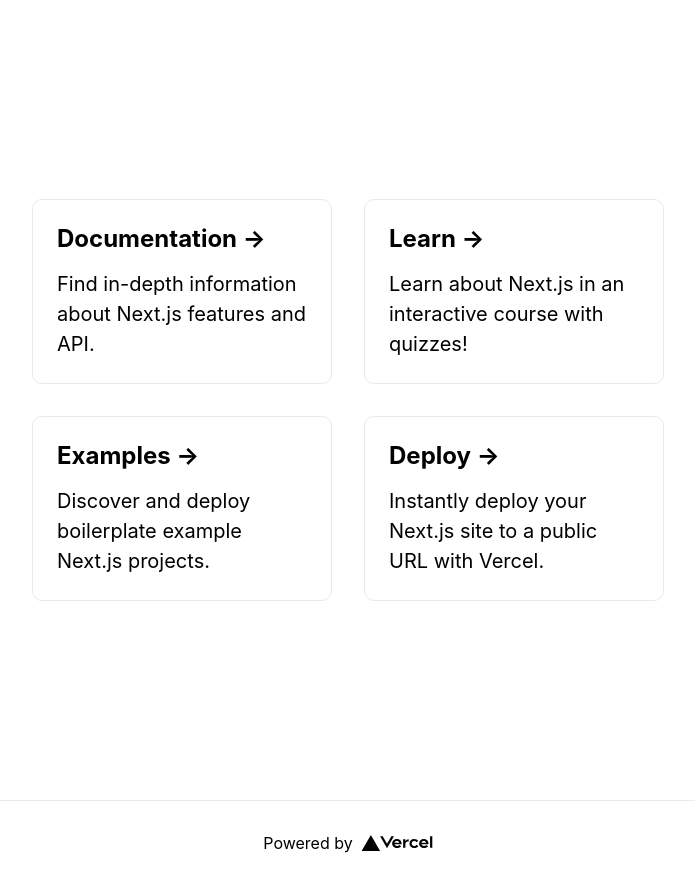
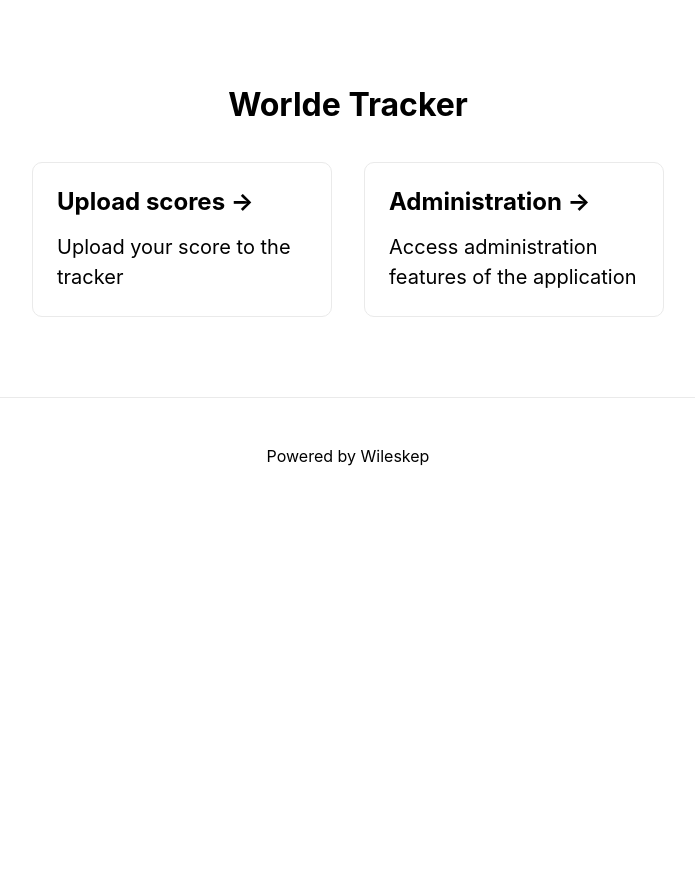
Before and after one commit to jacobkepford/WordleTracker, a Next.js app: page / in a window 1280 px wide. Shown: the whole page, without its empty margins (292-987 px from the left). After the commit the page ends 800 px from the top, so only its background shows below. Built offline with nearby package versions, Linux system fonts and the light colour scheme.

Commit message:
further updates to main page

```diff
--- a/pages/index.tsx
+++ b/pages/index.tsx
@@ -14,48 +14,23 @@ const Home: NextPage = () => {
       </Head>
 
       <main className={styles.main}>
+        <h1 className="title">Worlde Tracker</h1>
+
         <div className={styles.grid}>
           <a href="https://nextjs.org/docs" className={styles.card}>
-            <h2>Documentation &rarr;</h2>
-            <p>Find in-depth information about Next.js features and API.</p>
+            <h2>Upload scores &rarr;</h2>
+            <p>Upload your score to the tracker</p>
           </a>
 
           <a href="https://nextjs.org/learn" className={styles.card}>
-            <h2>Learn &rarr;</h2>
-            <p>Learn about Next.js in an interactive course with quizzes!</p>
-          </a>
-
-          <a
-            href="https://github.com/vercel/next.js/tree/canary/examples"
-            className={styles.card}
-          >
-            <h2>Examples &rarr;</h2>
-            <p>Discover and deploy boilerplate example Next.js projects.</p>
-          </a>
-
-          <a
-            href="https://vercel.com/new?utm_source=create-next-app&utm_medium=default-template&utm_campaign=create-next-app"
-            className={styles.card}
-          >
-            <h2>Deploy &rarr;</h2>
-            <p>
-              Instantly deploy your Next.js site to a public URL with Vercel.
-            </p>
+            <h2>Administration &rarr;</h2>
+            <p>Access administration features of the application</p>
           </a>
         </div>
       </main>
 
       <footer className={styles.footer}>
-        <a
-          href="https://vercel.com?utm_source=create-next-app&utm_medium=default-template&utm_campaign=create-next-app"
-          target="_blank"
-          rel="noopener noreferrer"
-        >
-          Powered by{" "}
-          <span className={styles.logo}>
-            <Image src="/vercel.svg" alt="Vercel Logo" width={72} height={16} />
-          </span>
-        </a>
+        <p>Powered by Wileskep</p>
       </footer>
     </div>
   );
--- a/styles/Home.module.css
+++ b/styles/Home.module.css
@@ -3,7 +3,7 @@
 }
 
 .main {
-  min-height: 100vh;
+  /* min-height: 100vh; */
   padding: 4rem 0;
   flex: 1;
   display: flex;
```
